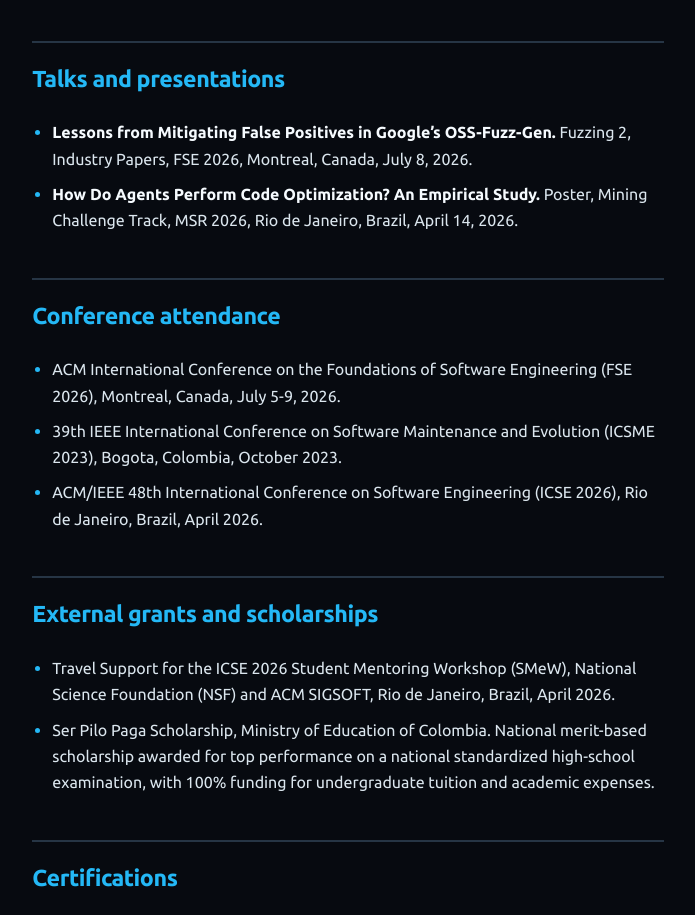
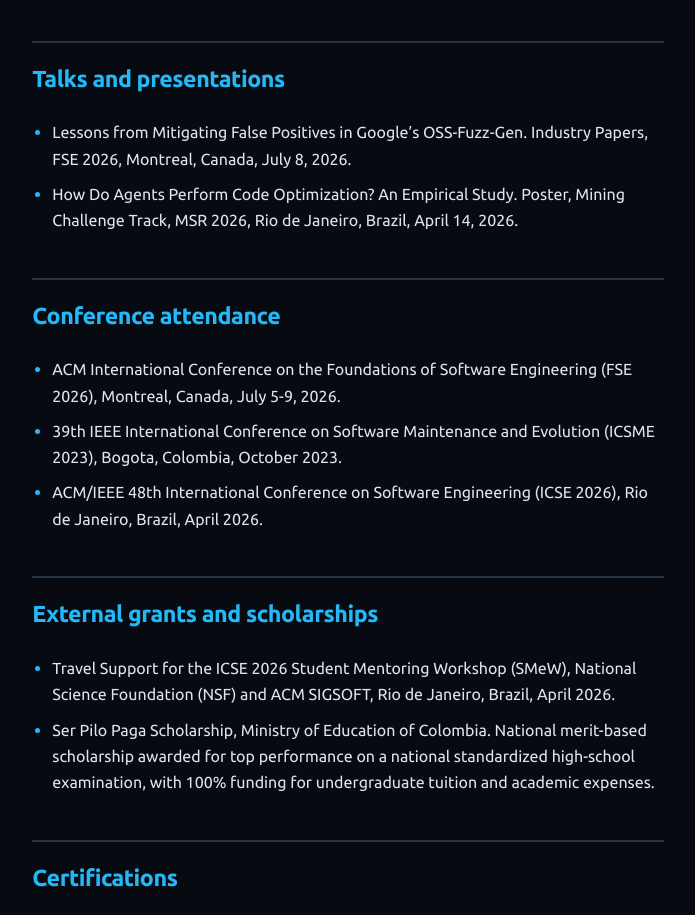
Before and after one commit to rcalvom/rcalvom.github.io, an Astro site: page /cv in a window 1280 px wide. Shown: the part 2915-3830 px from the top of the page, without its empty margins (269-964 px from the left). Built offline with nearby package versions, Linux system fonts and the light colour scheme; Astro itself is replaced by a stand-in of ours.

Commit message:
Simplify CV talks and update Actions

```diff
--- a/src/content/pages/cv.md
+++ b/src/content/pages/cv.md
@@ -79,8 +79,8 @@ Supported the implementation of custom functionality and contributed to the desi
 
 ## Talks and presentations
 
-- **Lessons from Mitigating False Positives in Google's OSS-Fuzz-Gen.** Fuzzing 2, Industry Papers, FSE 2026, Montreal, Canada, July 8, 2026.
-- **How Do Agents Perform Code Optimization? An Empirical Study.** Poster, Mining Challenge Track, MSR 2026, Rio de Janeiro, Brazil, April 14, 2026.
+- Lessons from Mitigating False Positives in Google's OSS-Fuzz-Gen. Industry Papers, FSE 2026, Montreal, Canada, July 8, 2026.
+- How Do Agents Perform Code Optimization? An Empirical Study. Poster, Mining Challenge Track, MSR 2026, Rio de Janeiro, Brazil, April 14, 2026.
 
 ## Conference attendance
 
```
Also changed, not shown: .github/workflows/deploy.yml, 2 other files.
